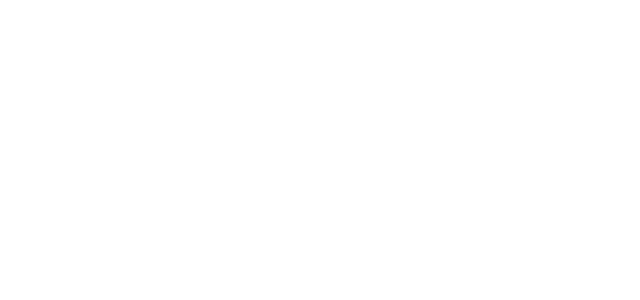
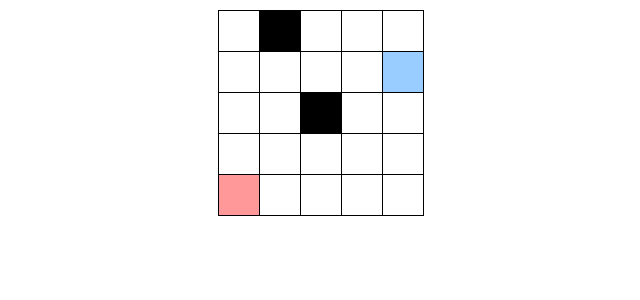
Before and after one commit to leandroguimaraes/maze-runner-react-ts, a React (Create React App) app: page / in a window 1280 px wide. Shown: the top 300 px of the page, without its empty margins (319-959 px from the left). Built offline with nearby package versions, Linux system fonts and the light colour scheme.

Commit message:
Initial structure

```diff
--- a/src/App.tsx
+++ b/src/App.tsx
@@ -1,7 +1,8 @@
 import "./App.scss";
+import Maze from "./Maze";
 
 function App() {
-  return <div className="App"></div>;
+  return <Maze />;
 }
 
 export default App;
--- /dev/null
+++ b/src/Maze.scss
@@ -0,0 +1,39 @@
+.maze {
+  display: flex;
+  flex-wrap: wrap;
+  margin: auto;
+  background-color: #000;
+  gap: 1px;
+  padding: 1px;
+  margin-top: 10px;
+}
+
+.tile-wrapper {
+  background-color: #fff;
+
+  &:hover {
+    cursor: pointer;
+    background-color: #dedede;
+  }
+
+  &.no-selection {
+    background-color: transparent;
+
+    &:hover {
+      cursor: initial;
+      background-color: transparent;
+    }
+  }
+
+  &.starting-tile {
+    background-color: #f99;
+  }
+
+  &.exit-tile {
+    background-color: #9cf;
+  }
+
+  &.wall-tile {
+    background-color: #000;
+  }
+}
--- /dev/null
+++ b/src/Maze.tsx
@@ -0,0 +1,98 @@
+import { useState } from "react";
+import "./Maze.scss";
+import Tile from "./Tile";
+
+function Maze() {
+  enum MazeState {
+    SelectStartingEndPoints,
+    Play,
+  }
+
+  enum TileType {
+    Starting,
+    Exit,
+    Wall,
+    Path,
+  }
+
+  let currMazeState = MazeState.Play;
+
+  const tileSize = 40;
+
+  const mazeWidth = 5;
+  const mazeHeight = 5;
+
+  let startingTile = "4,0";
+  let exitTile = "1,4";
+
+  let walls = new Set<string>(["0,1", "2,2"]);
+
+  const [tiles, setTiles] = useState(
+    buildMaze(currMazeState, mazeWidth, mazeHeight)
+  );
+
+  function onTileClick(row: number, col: number): void {
+    console.log(`${row} - ${col}`);
+    setTiles(tiles);
+  }
+
+  function getTileType(row: number, col: number): TileType {
+    if (startingTile === `${row},${col}`) return TileType.Starting;
+    if (exitTile === `${row},${col}`) return TileType.Exit;
+    if (walls.has(`${row},${col}`)) return TileType.Wall;
+
+    return TileType.Path;
+  }
+
+  function buildMaze(
+    mazeState: MazeState,
+    width: number,
+    height: number
+  ): any[] {
+    const noSelection = new Set<string>();
+    if (mazeState === MazeState.SelectStartingEndPoints) {
+      for (let row = 1; row < width - 1; row++) {
+        for (let col = 1; col < height - 1; col++) {
+          noSelection.add(`${row},${col}`);
+        }
+      }
+    }
+
+    const newTiles = [];
+    for (let row = 0; row < width; row++) {
+      for (let col = 0; col < height; col++) {
+        const tileType = getTileType(row, col);
+
+        newTiles.push(
+          <div
+            onClick={() => onTileClick(row, col)}
+            className={`tile-wrapper ${
+              noSelection.has(`${row},${col}`) ? "no-selection" : ""
+            } ${tileType === TileType.Starting ? "starting-tile" : ""} ${
+              tileType === TileType.Exit ? "exit-tile" : ""
+            } ${tileType === TileType.Wall ? "wall-tile" : ""}`}
+            key={`${row},${col}`}
+          >
+            <Tile size={tileSize} />
+          </div>
+        );
+      }
+    }
+
+    return newTiles;
+  }
+
+  return (
+    <div
+      className="maze"
+      style={{
+        width: mazeWidth * tileSize + mazeWidth - 1 + "px",
+        height: mazeHeight * tileSize + mazeHeight - 1 + "px",
+      }}
+    >
+      {tiles}
+    </div>
+  );
+}
+
+export default Maze;
--- /dev/null
+++ b/src/Tile.tsx
@@ -0,0 +1,14 @@
+import "./Tile.scss";
+
+function Tile(props: any) {
+  const size: number = props.size;
+
+  return (
+    <div
+      className="tile"
+      style={{ width: size + "px", height: size + "px" }}
+    ></div>
+  );
+}
+
+export default Tile;
--- a/src/index.scss
+++ b/src/index.scss
@@ -0,0 +1,6 @@
+html,
+body,
+#root {
+  padding: 0;
+  margin: 0;
+}
```
Also changed, not shown: src/Tile.scss (added).
